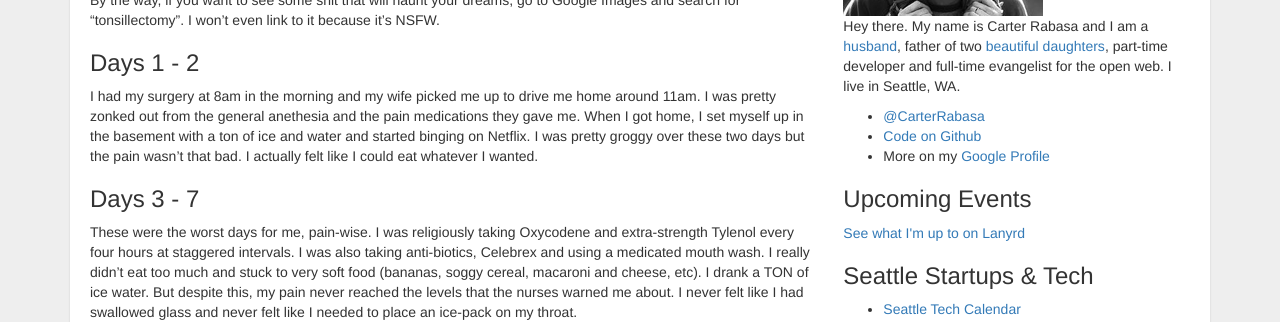
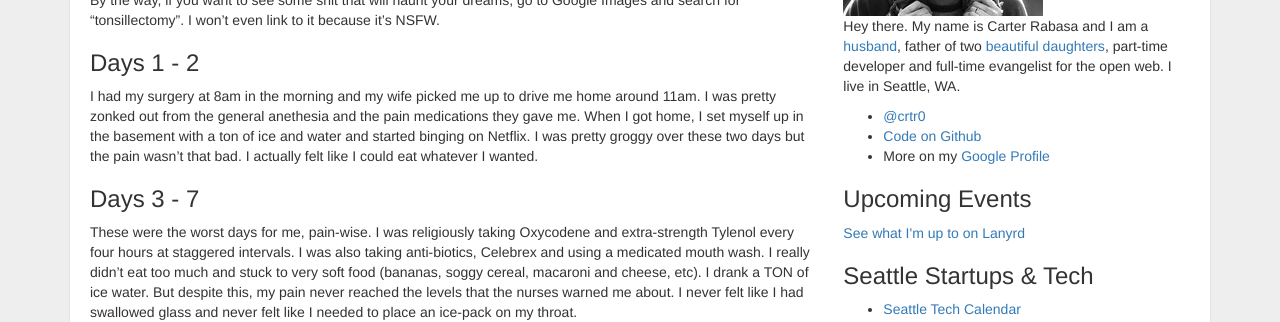
Before and after one commit to crtr0/carter.rabasa.com, a Jekyll site: the page built from index.md, in a window 1280 px wide. Shown: the part 312-634 px from the top of the page. Built offline with Jekyll 4.4.1, drawn with Linux system fonts in a browser that asks for light colours; nearby versions of some CDN libraries; Markdown is read by kramdown in place of the engine named in the settings; a script that is not in the unit is left out.

Commit message:
Update default.html

```diff
--- a/_layouts/default.html
+++ b/_layouts/default.html
@@ -50,8 +50,8 @@
             <img src="/images/carter.png" width="200" height="200" />
             <p>Hey there.  My name is Carter Rabasa and I am a <a href="http://carrie.rabasa.com">husband</a>, father of two <a href="http://catherine.rabasa.com">beautiful</a> <a href="http://emily.rabasa.com">daughters</a>, part-time developer and full-time evangelist for the open web.  I live in Seattle, WA.</p>
             <ul>
-              <li><a href="http://twitter.com/carterrabasa">@CarterRabasa</a></li>
-              <li><a href="http://github.com/crabasa">Code on Github</a></li>
+              <li><a href="http://twitter.com/crtr0">@crtr0</a></li>
+              <li><a href="http://github.com/crtr0">Code on Github</a></li>
               <li>More on my <a href="https://plus.google.com/104019937277104346834/about">Google Profile</a></li>
             </ul>
             <h3>Upcoming Events</h3>
```
